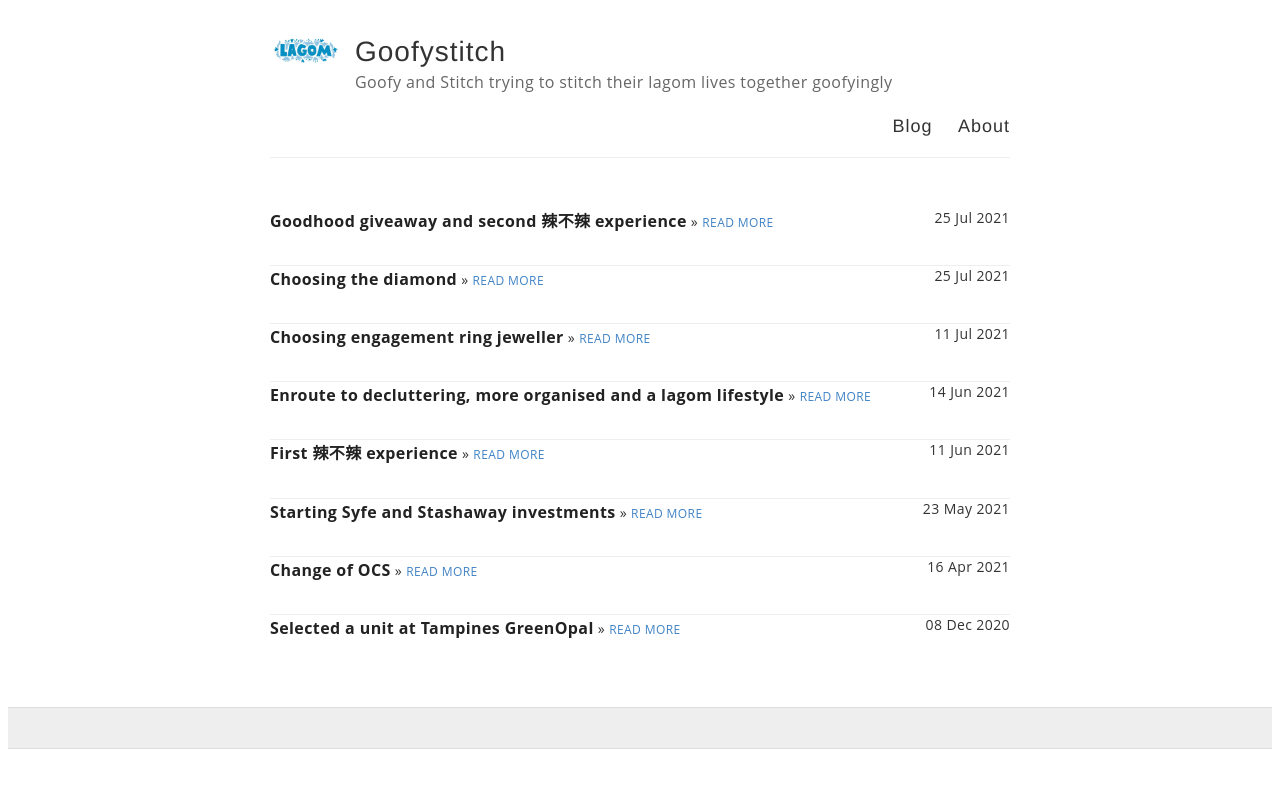
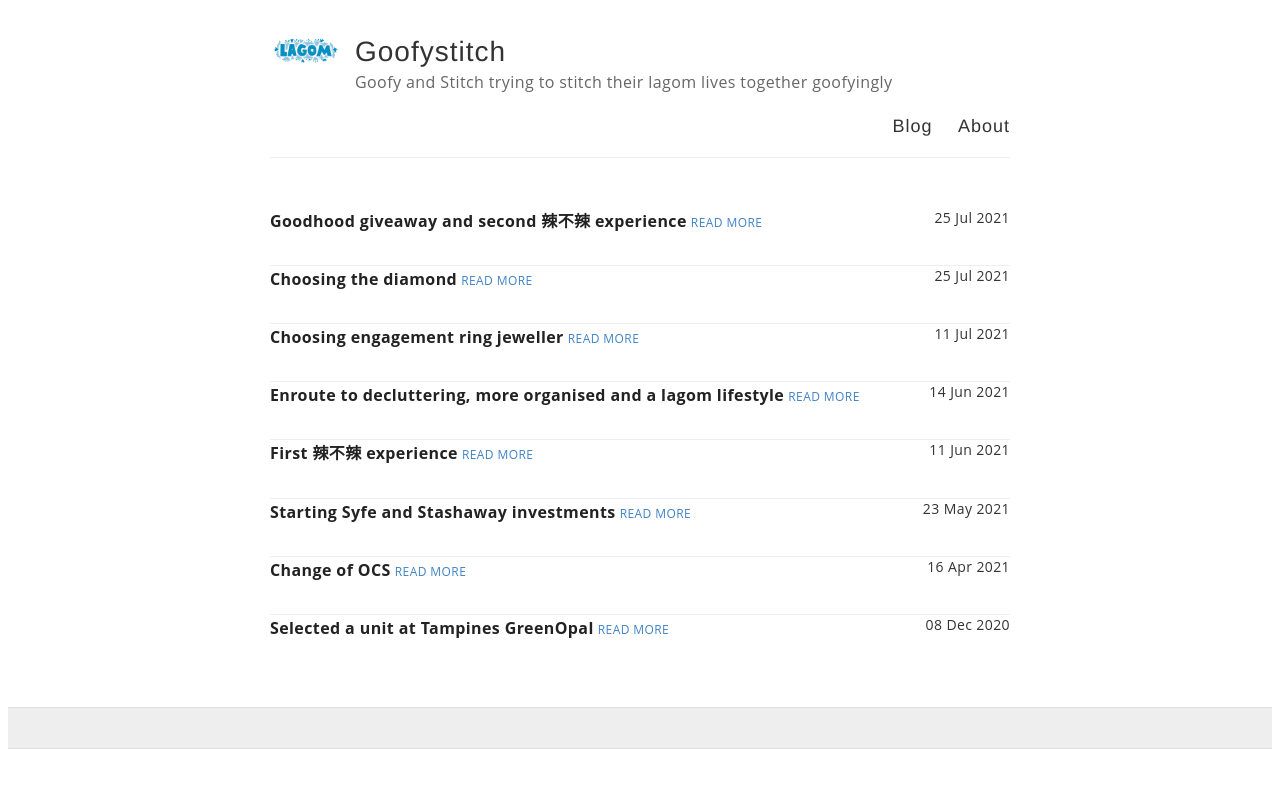
Before and after one commit to ourcarus/casadelagom, a Jekyll site: the page built from index.html, in a window 1280 px wide. Shown: the top 788 px of the page. Built offline with Jekyll 4.4.1, drawn with Linux system fonts in a browser that asks for light colours.

Commit message:
Update index.html

```diff
--- a/index.html
+++ b/index.html
@@ -10,11 +10,13 @@
       {% endcomment %}
 
       <div class="entry">
-        {% comment %}{{ post.excerpt }} {{post.date | date_to_string}}{% endcomment %}
-        <a href="{{ site.baseurl }}{{ post.url }}">{{post.excerpt}}</a><span style="float: right;">{{post.date | date_to_string}}</span> &raquo;
+        <a href="{{ site.baseurl }}{{ post.url }}">{{post.excerpt}}</a>
+        	<span style="float:right;">{{post.date | date_to_string}}</span>
       </div>
 
       <a href="{{ site.baseurl }}{{ post.url }}" class="read-more">Read More</a>
     </article>
   {% endfor %}
 </div>
+
+{% comment %}{{ post.excerpt }} {{post.date | date_to_string}}{% endcomment %}
```
